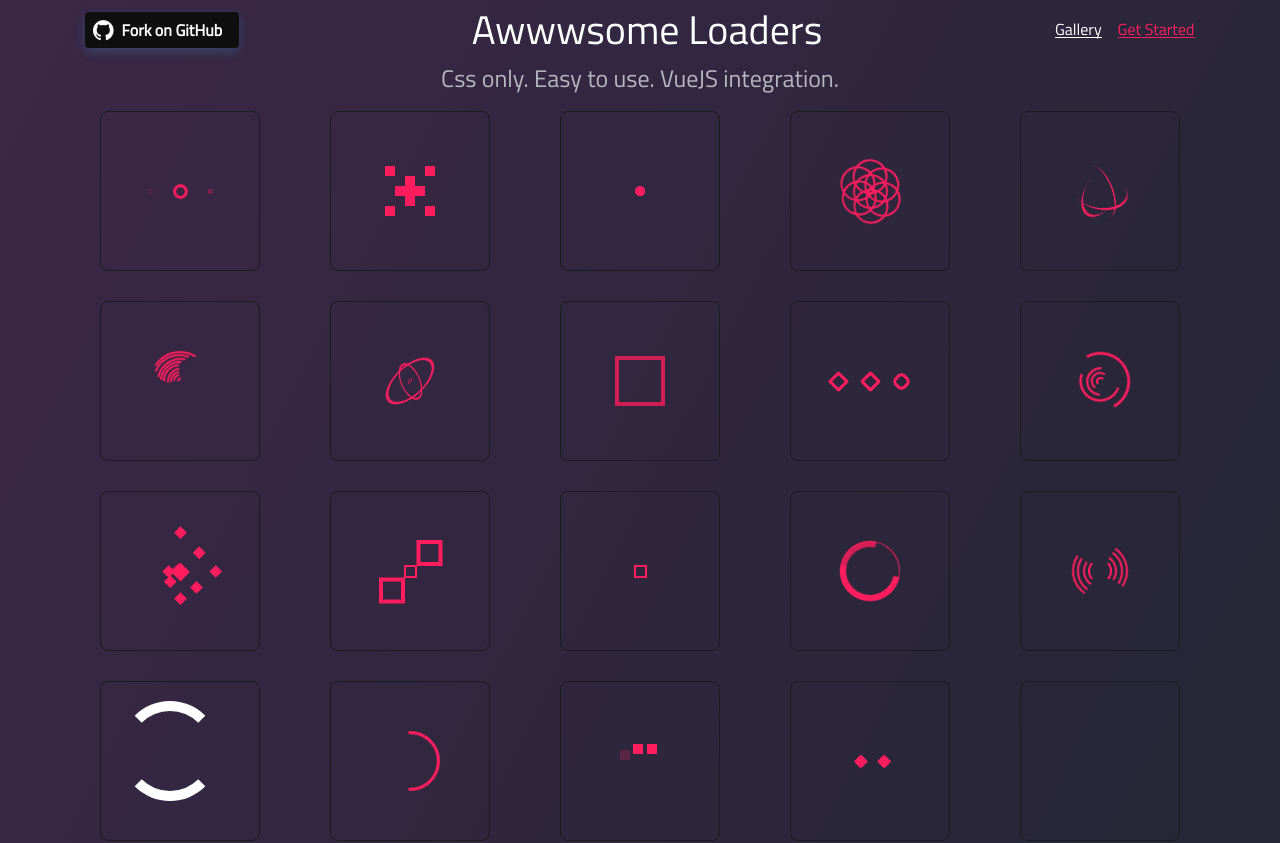
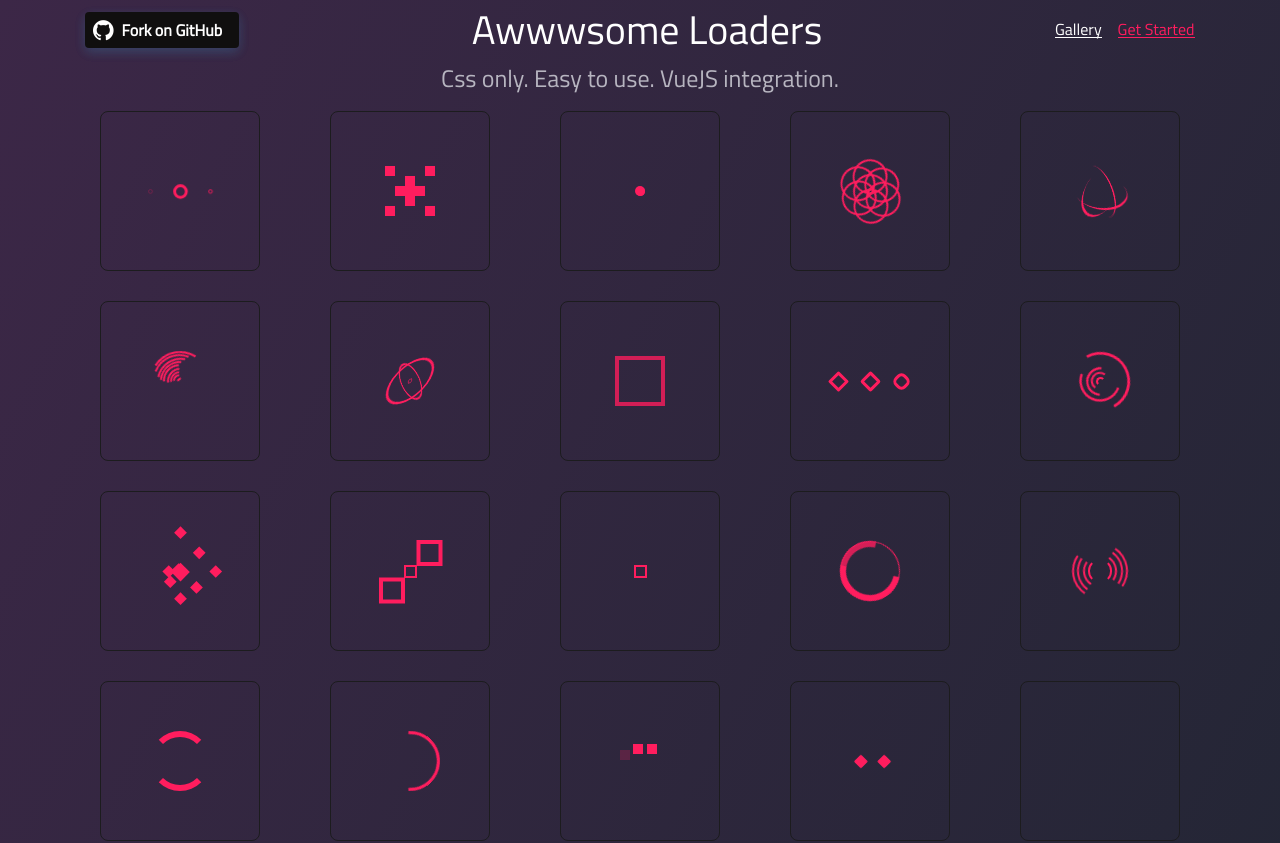
Before and after one commit to epicmaxco/epic-spinners-landing, a Vue app: page /#/ in a window 1280 px wide. Shown: the top 843 px of the page. Built offline with nearby package versions, Linux system fonts and the light colour scheme.

Commit message:
feat(half circle spinner): dynamic styles

```diff
--- a/src/components/LoadersGallery.vue
+++ b/src/components/LoadersGallery.vue
@@ -139,7 +139,11 @@
     </div>
     <div class="gallery-item-container">
       <loaders-gallery-item>
-        <half-circle-spinner />
+        <half-circle-spinner
+          :animation-duration="1000"
+          :size="60"
+          :color="spinnerColor"
+        />
       </loaders-gallery-item>
     </div>
     <div class="gallery-item-container">
--- a/src/components/spinners/HalfCircleSpinner.vue
+++ b/src/components/spinners/HalfCircleSpinner.vue
@@ -1,7 +1,7 @@
 <template>
-  <div class="half-circle-spinner">
-    <div class="circle circle-1"></div>
-    <div class="circle circle-2"></div>
+  <div class="half-circle-spinner" :style="spinnerStyle">
+    <div class="circle circle-1" :style="circle1Style"></div>
+    <div class="circle circle-2" :style="circle2Style"></div>
   </div>
 </template>
 
@@ -12,11 +12,11 @@
     props: {
       animationDuration: {
         type: Number,
-        default: 3000
+        default: 1000
       },
       size: {
         type: Number,
-        default: 70
+        default: 60
       },
       color: {
         type: String,
@@ -32,23 +32,23 @@
         }
       },
 
-      spinnerPartStyle () {
+      circleStyle () {
         return {
-          height: `${this.size / 2}px`,
-          width: `${this.size}px`
+          borderWidth: `${this.size / 10}px`,
+          animationDuration: `${this.animationDuration}ms`
         }
       },
 
-      rotatorStyle () {
-        return {
-          height: `${this.size}px`,
-          width: `${this.size}px`,
-          borderRightColor: this.color,
-          borderTopColor: this.color,
-          borderWidth: `${this.size / 7}px`,
-          animationDuration: `${this.animationDuration}ms`,
-          animationName: this.currentAnimationName
-        }
+      circle1Style () {
+        return Object.assign({
+          borderTopColor: this.color
+        }, this.circleStyle)
+      },
+
+      circle2Style () {
+        return Object.assign({
+          borderBottomColor: this.color
+        }, this.circleStyle)
       }
     }
   }
@@ -56,30 +56,25 @@
 
 <style  lang="scss" scoped>
   .half-circle-spinner {
-    width: 100px;
-    height: 100px;
+    width: 60px;
+    height: 60px;
     border-radius: 100%;
     position: relative;
-    margin: 0 auto;
 
     .circle {
       content: "";
       position: absolute;
-      top: -10px;
-      left: -10px;
       width: 100%;
       height: 100%;
       border-radius: 100%;
-      border: 10px solid transparent;
+      border: 6px solid transparent;
 
       &.circle-1 {
-        border-top-color: #fff;
         animation: half-circle-spinner-animation 1s infinite;
       }
 
       &.circle-2 {
         animation: half-circle-spinner-animation 1s infinite alternate;
-        border-bottom-color: #fff;
       }
     }
   }
```
